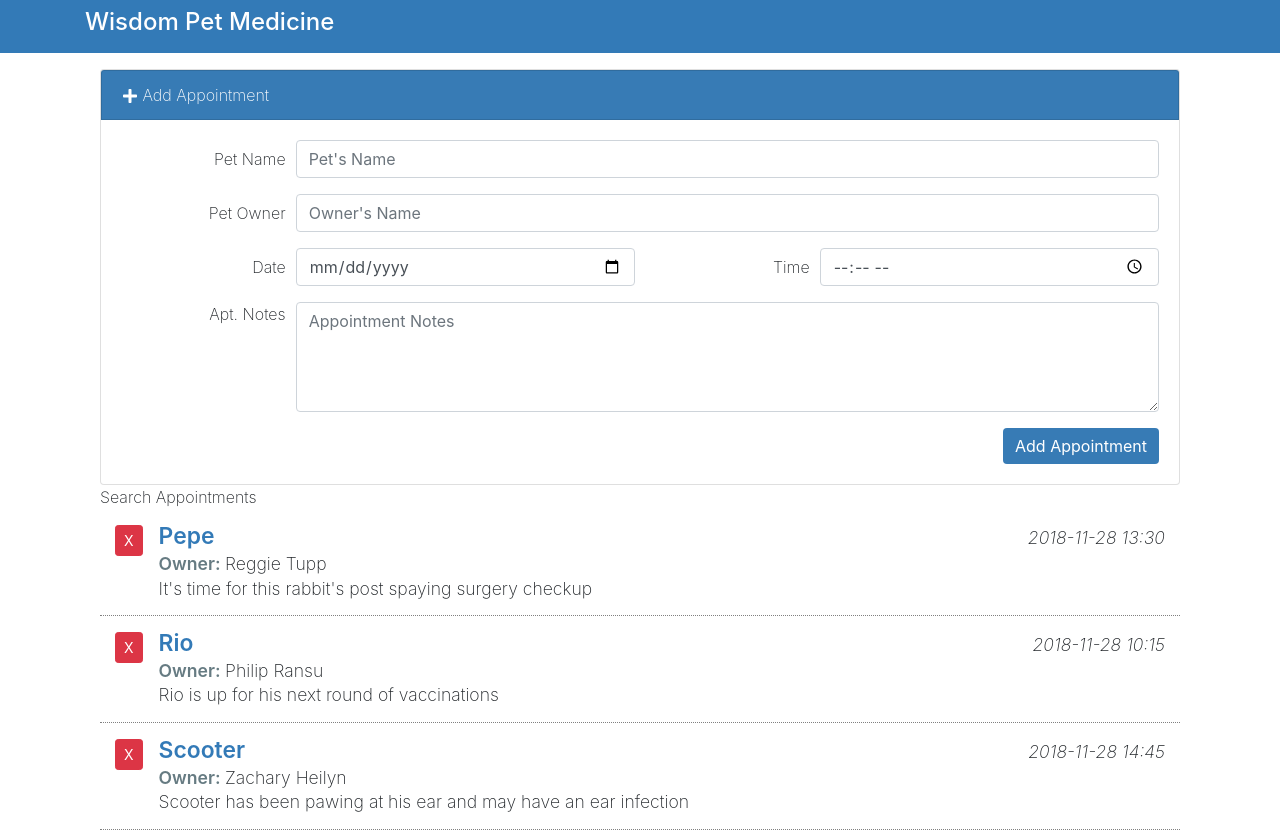
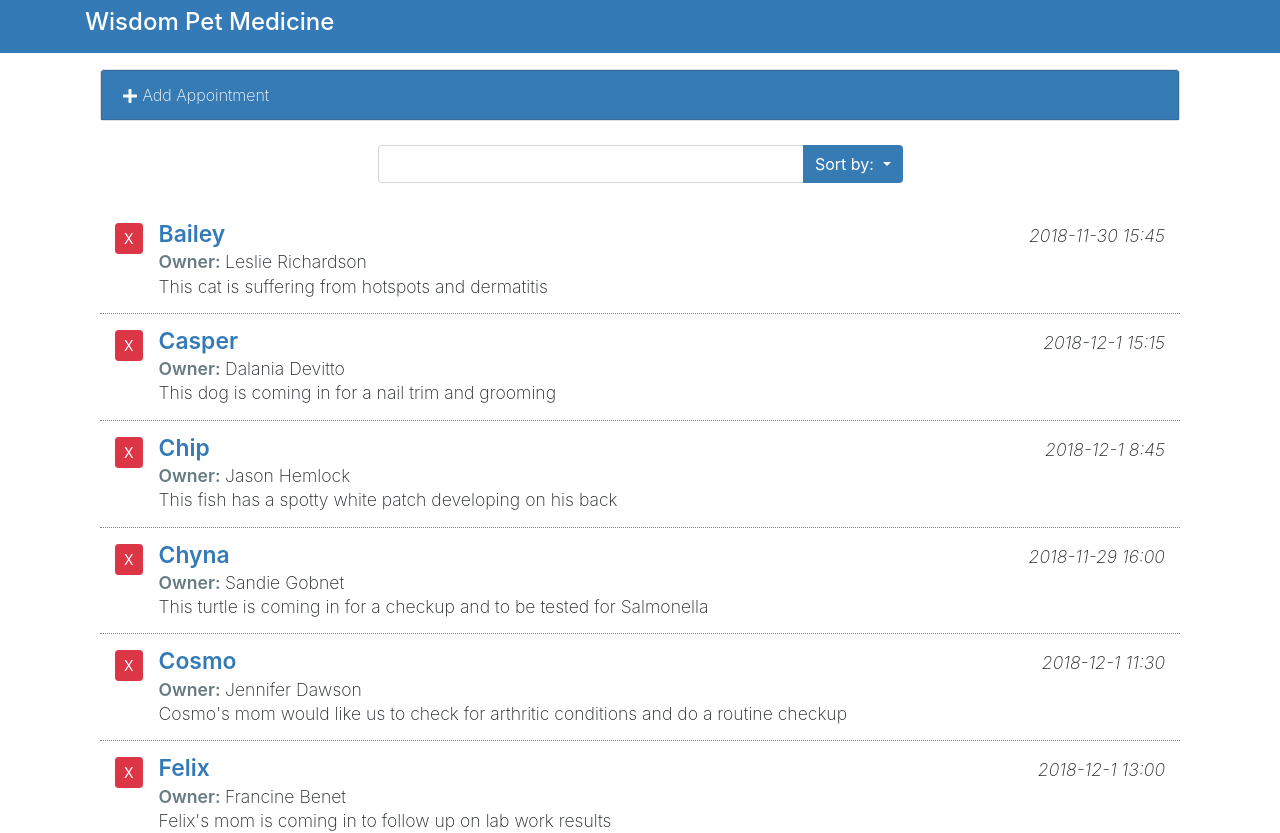
Before and after one commit to SingNavdeep/ReactInterface, a React (Create React App) app: page / in a window 1280 px wide. Shown: the top 833 px of the page. Built offline with nearby package versions, Linux system fonts and the light colour scheme.

Commit message:
Added sorted functionality to the interface.

```diff
--- a/src/components/App.js
+++ b/src/components/App.js
@@ -11,12 +11,15 @@ class App extends Component {
     this.state = {
       myName: 'Navdeep',
       myAppointments: [],
-      formDisplay: true
+      formDisplay: false,
+      orderBy: 'petName',
+      orderDir: 1
     };
 
     this.removeAppointment = this.removeAppointment.bind(this);
     this.switchFormDisplay = this.switchFormDisplay.bind(this);
     this.saveAppointment = this.saveAppointment.bind(this);
+    this.changeOrder = this.changeOrder.bind(this);
   }
 
   /*
@@ -46,6 +49,13 @@ class App extends Component {
     });
   }
 
+  changeOrder(orderField, orderDirec) {
+    this.setState({
+      orderBy: orderField,
+      orderDir: orderDirec
+    });
+  }
+
   componentDidMount() {
     let index = 0;
     fetch('./data.json')
@@ -61,7 +71,15 @@ class App extends Component {
       });
   }
   render() {
+    let filteredApts = this.state.myAppointments;
 
+    filteredApts.sort((a,b) => {
+      if(a[this.state.orderBy].toLowerCase() < b[this.state.orderBy].toLowerCase()) {
+        return -1 * this.state.orderDir;
+      } else {
+        return 1 * this.state.orderDir;
+      }
+    });
     return (
       <main className="page bg-white" id="petratings">
           <div className="container">
@@ -71,14 +89,17 @@ class App extends Component {
                   <AddAppointments
                   formDisplay = {this.state.formDisplay} toggleForm={this.switchFormDisplay}
                   addAppointment = {this.saveAppointment}/>
-                  <SearchAppointments />
+                  <SearchAppointments
+                    orderBy={this.state.orderBy}
+                    orderDir={this.state.orderDir}
+                    handleOrderChange={this.changeOrder}/>
                   {
                     //pass state variable data to ListAppointments component
                     //deleteAppointment refers to a function, when deleteAppointment is passed as props to
                     //ListAppointments component, the component can call removeAppointment function which
                     //actually removes an appointment.
                   }
-                  <ListAppointments appointments={this.state.myAppointments}
+                  <ListAppointments appointments={filteredApts}
                     deleteAppointment={this.removeAppointment}/>
                 </div>
               </div>
--- a/src/components/SearchAppointments.js
+++ b/src/components/SearchAppointments.js
@@ -3,7 +3,65 @@ import React, {Component} from 'react';
 class SearchAppointments extends Component {
     render () {
         return (
-            <div>Search Appointments</div>
+            <div className="search-appointments row justify-content-center my-4">
+        <div className="col-md-6">
+          <div className="input-group">
+            <input
+              id="SearchApts"
+              type="text"
+              className="form-control"
+              aria-label="Search Appointments"
+            />
+            <div className="input-group-append">
+              <button
+                type="button"
+                className="btn btn-primary dropdown-toggle"
+                data-toggle="dropdown"
+                aria-haspopup="true"
+                aria-expanded="false"
+              >
+                Sort by: <span className="caret" />
+              </button>
+
+              <div className="sort-menu dropdown-menu dropdown-menu-right">
+                <button
+                  href="#"
+                  className={
+                  "sort-by dropdown-item" + (this.props.orderBy === 'petName' ? ' active' : '')
+                  }
+                  onClick={(e) => this.props.handleOrderChange('petName', this.props.orderDir)}>
+                  Pet Name
+                </button>
+                <button href="#" className={
+                  "sort-by dropdown-item" + (this.props.orderBy === 'aptDate' ? ' active' : '')
+                  }
+                  onClick={(e) => this.props.handleOrderChange('aptDate', this.props.orderDir)}>
+                  Date
+                </button>
+                <button href="#" className={
+                  "sort-by dropdown-item" + (this.props.orderBy === 'ownerName' ? ' active' : '')
+                  }
+                  onClick={(e) => this.props.handleOrderChange('ownerName', this.props.orderDir)}>
+                  Owner
+                </button>
+                <div role="separator" className="dropdown-divider" />
+                <button href="#" className={
+                  "sort-by dropdown-item" + (this.props.orderDir === 1 ? ' active' : '')
+                  }
+                  onClick={(e) => this.props.handleOrderChange(this.props.orderBy, 1)}>
+                  Asc
+                </button>
+                <button href="#" className={
+                  "sort-by dropdown-item" + (this.props.orderDir === -1 ? ' active' : '')
+                  }
+                  onClick={(e) => this.props.handleOrderChange(this.props.orderBy, -1)}>
+                  Desc
+                </button>
+              </div>
+            </div>
+          </div>
+        </div>
+      </div>
         )
     }
 }
```
